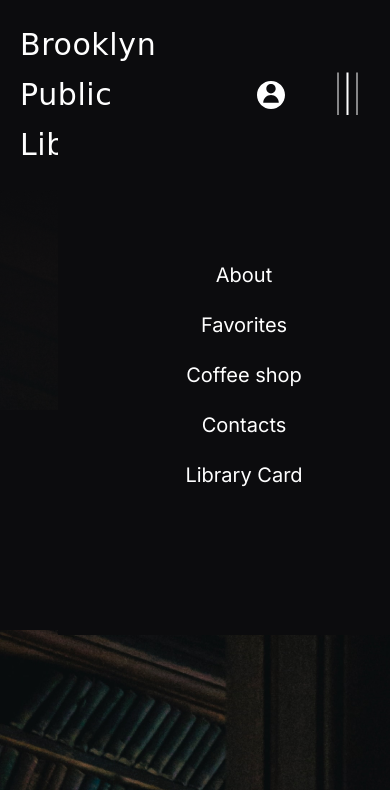
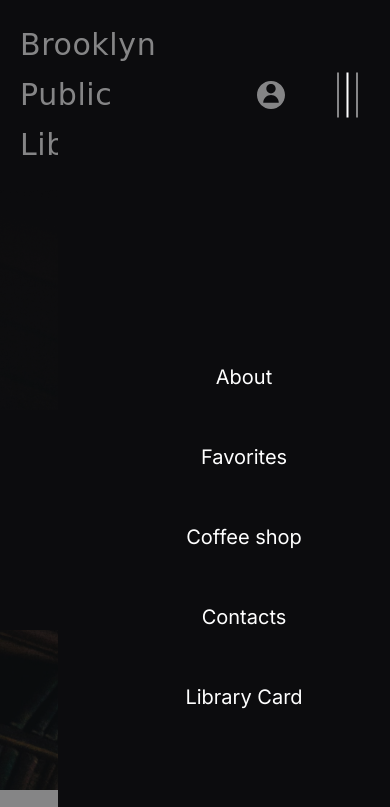
Before and after one commit to IamBigBobby/library, a website: page index.html in a window 390 px wide. Both pictures are taken after a click on the element 347 px from the left and 95 px from the top of the page. Shown: the top 807 px of the page. Drawn offline with Linux system fonts and the light colour scheme; a web font is replaced by a local one.

Commit message:
feat: add opacity background and unscroll

```diff
--- a/src/js/Burger.js
+++ b/src/js/Burger.js
@@ -5,6 +5,12 @@
     console.log(event.target);
     burger.classList.toggle('burger-menu_rotate');
     navigation.classList.toggle('navigation__list_visible-tablet');
+
+    if (document.body.style.overflow === "hidden"){
+      document.body.style.overflow = "";
+    } else {
+      document.body.style.overflow = "hidden";
+    }
   })
 }
 toggleBurger();
--- a/src/styles/sass/components/_burger-menu.scss
+++ b/src/styles/sass/components/_burger-menu.scss
@@ -4,6 +4,7 @@
     flex-direction: column;
     gap: 8px;
     height: 20px;
+    z-index: 1;
 
     transition: 1s;
   }
--- a/src/styles/sass/components/_navigation.scss
+++ b/src/styles/sass/components/_navigation.scss
@@ -10,15 +10,27 @@
     z-index: 1;
     background-color: #0C0C0E;
     width: 332px;
-    height: 520px;
+    height: 100%;
     text-align: center;
     transition: 1s;
+    gap: 60px;
   }
 }
 .navigation__list_visible-tablet{
   right: 0px;
 
   transition: 1s;
+}
+.navigation__list_visible-tablet::before{
+  content: "";
+  position: fixed;
+  top: 0;
+  right: 0;
+  bottom: 0;
+  left: 0;
+  background-color: $darkBlack;
+  opacity: 0.5;
+  z-index: -1;
 }
 .navigation__link{
   list-style-type: none;
```
Also changed, not shown: dist/main.js, src/styles/css/style.css, 1 other file.
